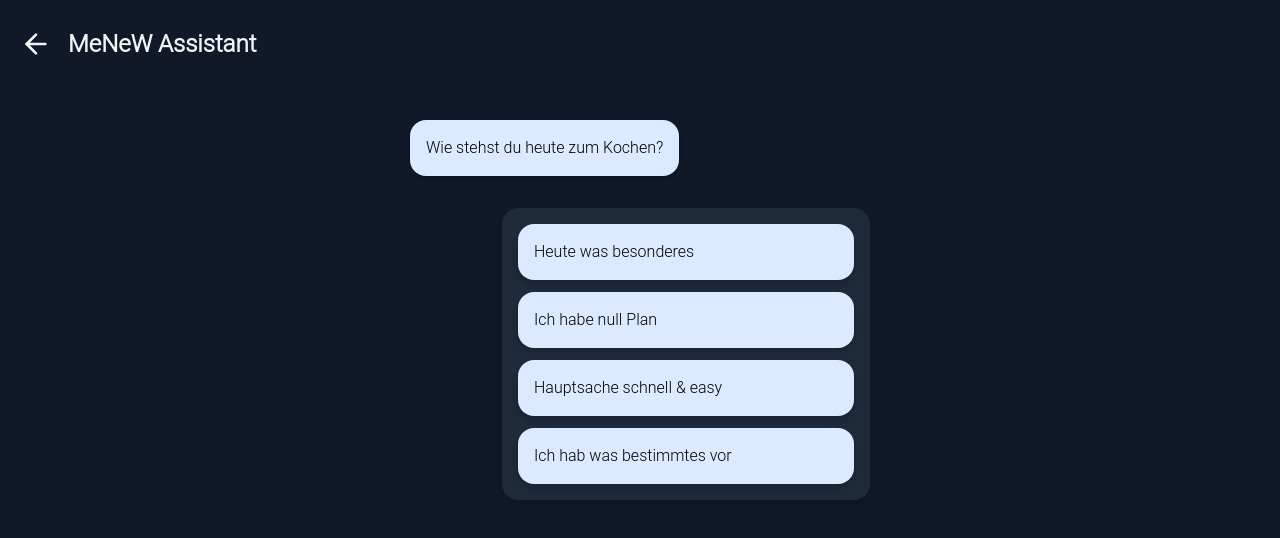
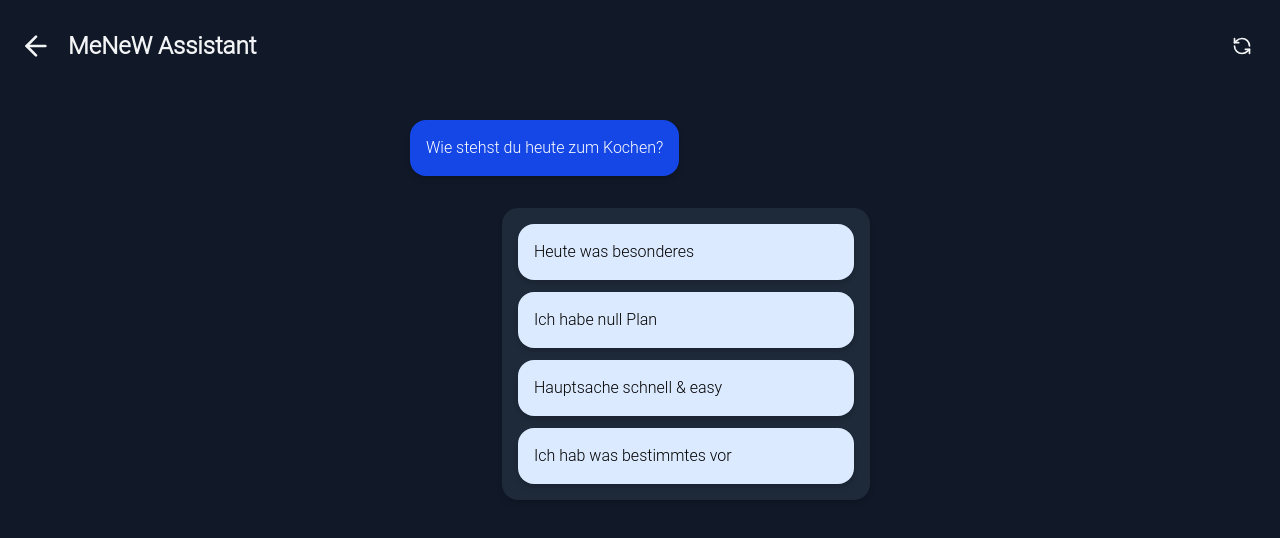
Before and after one commit to BaernHaeckt-MeNeW/MeNeW, a React (Vite) app in the folder frontend/: page /dialog in a window 1280 px wide. Shown: the top 538 px of the page. Built offline with nearby package versions, Linux system fonts and the light colour scheme; no server answers.

Commit message:
enhance dialog with waiting indicator, refresh button etc.

```diff
--- a/frontend/src/pages/Dialog.tsx
+++ b/frontend/src/pages/Dialog.tsx
@@ -1,22 +1,31 @@
-import {useState, useCallback, useMemo} from "react";
+import {useState, useCallback, useMemo, useEffect, useRef} from "react";
 import Nav from "../components/Nav.tsx";
 import {QUESTIONS_TREE} from "../inspiration/data/questions.ts";
 import type {Answer, Question} from "../inspiration/model/dialog.ts";
+import {RefreshCcw} from "lucide-react";
 
 export default function Dialog() {
     const [conversation, setConversation] = useState<Question[]>([QUESTIONS_TREE]);
     const [seen, setSeen] = useState<Set<string>>(new Set([QUESTIONS_TREE.text]));
     const [selected, setSelected] = useState<Record<string, string>>({});
+    const [isLeaf, setIsLeaf] = useState(false);
+
+    const scrollRef = useRef<HTMLDivElement>(null);
+
+    const resetDialog = useCallback(() => {
+        setConversation([QUESTIONS_TREE]);
+        setSeen(new Set([QUESTIONS_TREE.text]));
+        setSelected({});
+        setIsLeaf(false);
+        if (scrollRef.current) scrollRef.current.scrollTo({ top: 0, behavior: "auto" });
+    }, []);
 
     const onClickAnswer = useCallback((q: Question, a: Answer) => {
-        console.log(summary);
         if (selected[q.text]) return;
         const next = a.followUp as Question | undefined;
         setSelected(prev => ({ ...prev, [q.text]: a.text }));
-        if (!next || !next.answers?.length) {
-            // TODO trigger request
-            return;
-        }
+        if (!next || !next.answers?.length) { setIsLeaf(true); return; }
+        setIsLeaf(false);
         if (seen.has(next.text)) return;
         setConversation(prev => [...prev, next]);
         setSeen(prev => new Set(prev).add(next.text));
@@ -27,53 +36,77 @@
         [conversation, selected]
     );
 
+    useEffect(() => {
+        if (scrollRef.current) {
+            scrollRef.current.scrollTo({ top: scrollRef.current.scrollHeight, behavior: "smooth" });
+        }
+    }, [conversation, isLeaf]);
+
     return (
         <div className="h-screen overflow-hidden">
             <div className="fixed top-0 left-0 right-0 z-50 h-16 py-6 px-4 bg-background">
-                <Nav backButton topCenterElement={<h1 className="font-bold text-2xl">MeNeW Assistant</h1>} />
+                <Nav
+                    backButton
+                    topCenterElement={<h1 className="font-bold text-2xl">MeNeW Assistant</h1>}
+                    topRightElement={
+                        <button
+                            onClick={resetDialog}
+                            className="p-2 rounded-xl hover:bg-muted transition active:rotate-180"
+                            aria-label="Start over"
+                            title="Start over"
+                        >
+                            <RefreshCcw className="w-5 h-5" />
+                        </button>
+                    }
+                />
             </div>
 
             <div className="pt-16 h-full">
-                <div className="h-[calc(100vh-4rem)] overflow-y-auto flex flex-col gap-4 p-4 w-full">
+                <div
+                    ref={scrollRef}
+                    className="h-[calc(100vh-4rem)] overflow-y-auto flex flex-col gap-4 p-4 w-full pb-16"
+                >
                     {conversation.map((message, i) => (
                         <div key={`msg-${i}`} className="w-full">
-                            <div className="bg-blue-100 text-black p-4 rounded-2xl shadow-md my-4 w-fit max-w-2xl">
+                            <div className="bg-blue-700 text-white p-4 rounded-2xl shadow-md my-4 w-fit max-w-2xl">
                                 {message.text}
                             </div>
 
                             <div className="flex justify-end">
                                 <div className="bg-gray-800 w-4/5 text-white p-4 rounded-2xl shadow-md my-4 flex flex-col gap-3">
                                     {message.answers.map((a, j) => {
-                                        const isSelected = selected[message.text] === a.text;
+                                        const isSelectedAns = selected[message.text] === a.text;
                                         const locked = !!selected[message.text];
                                         return (
                                             <button
                                                 type="button"
                                                 onClick={() => onClickAnswer(message, a)}
-                                                disabled={locked && !isSelected}
+                                                disabled={locked && !isSelectedAns}
                                                 key={`ans-${j}`}
                                                 className={`text-left p-4 rounded-2xl shadow-md w-full transition-all duration-300
-        ${
-                                                    isSelected
-                                                        ? "bg-gradient-to-r from-pink-500 via-purple-500 to-blue-500 opacity-75 text-white shadow-lg scale-[1.02]"
-                                                        : "bg-blue-100 text-black hover:bg-blue-200"
-                                                }
-        ${locked && !isSelected ? "opacity-60 cursor-not-allowed" : ""}`}
+                          ${isSelectedAns
+                                                    ? "bg-gradient-to-r from-pink-500 via-purple-500 to-blue-500 opacity-75 text-white shadow-lg scale-[1.02]"
+                                                    : "bg-blue-100 text-black hover:bg-blue-200"}
+                          ${locked && !isSelectedAns ? "opacity-60 cursor-not-allowed" : ""}`}
                                             >
                                                 {a.text}
-                                                {isSelected && (
-                                                    <span className="ml-2 inline-block text-sm font-semibold animate-pulse">
-          ✓
-        </span>
-                                                )}
+                                                {isSelectedAns && <span className="ml-2 inline-block text-sm font-semibold animate-pulse">✓</span>}
                                             </button>
                                         );
                                     })}
-
                                 </div>
                             </div>
                         </div>
                     ))}
+
+                    {isLeaf && (
+                        <div className="w-full flex justify-center mt-2">
+              <span className="relative inline-flex">
+                <span className="w-4 h-4 rounded-full bg-gradient-to-r from-pink-500 via-purple-500 to-blue-500 shadow-lg"></span>
+                <span className="absolute inset-0 w-4 h-4 rounded-full bg-gradient-to-r from-pink-500 via-purple-500 to-blue-500 opacity-75 animate-ping"></span>
+              </span>
+                        </div>
+                    )}
                 </div>
             </div>
         </div>
```
